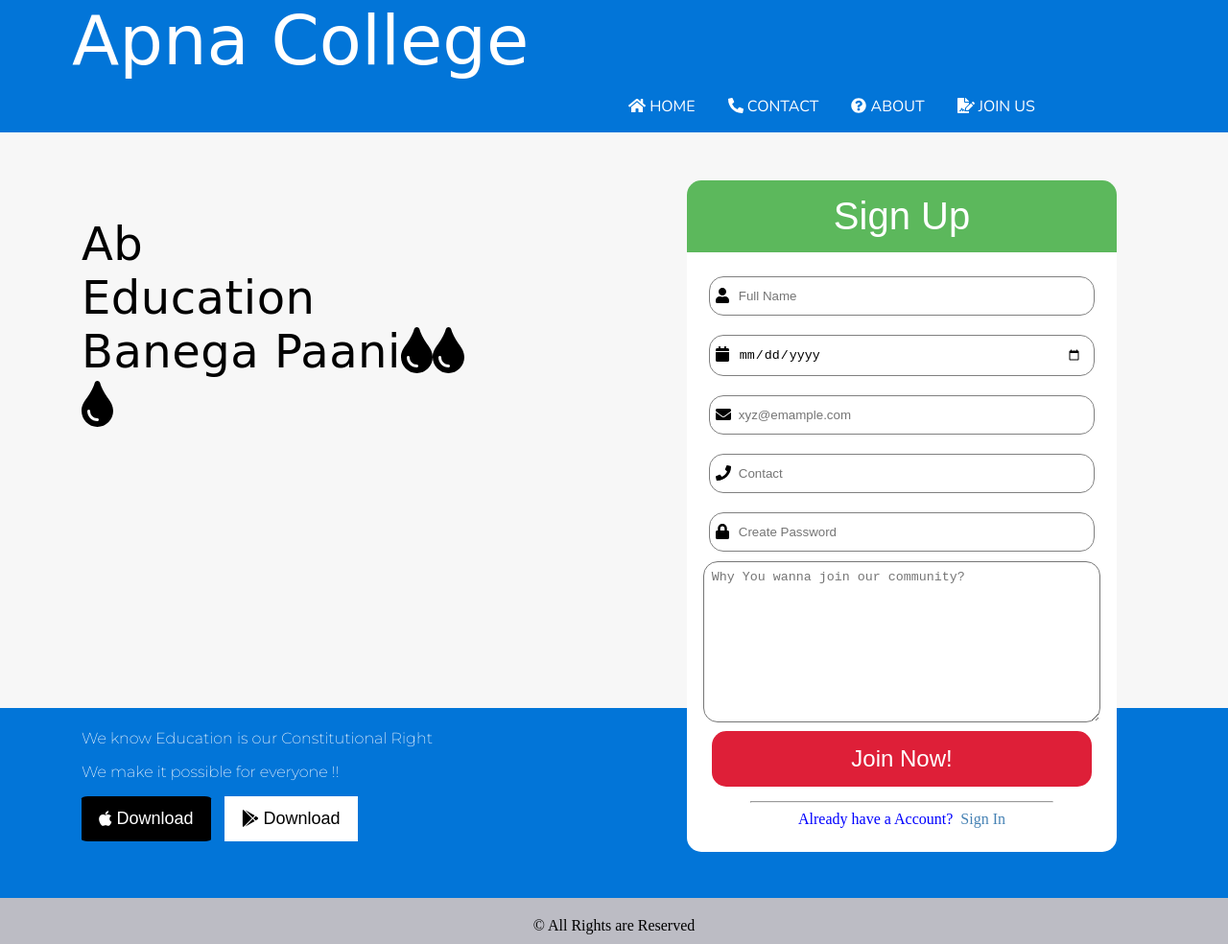
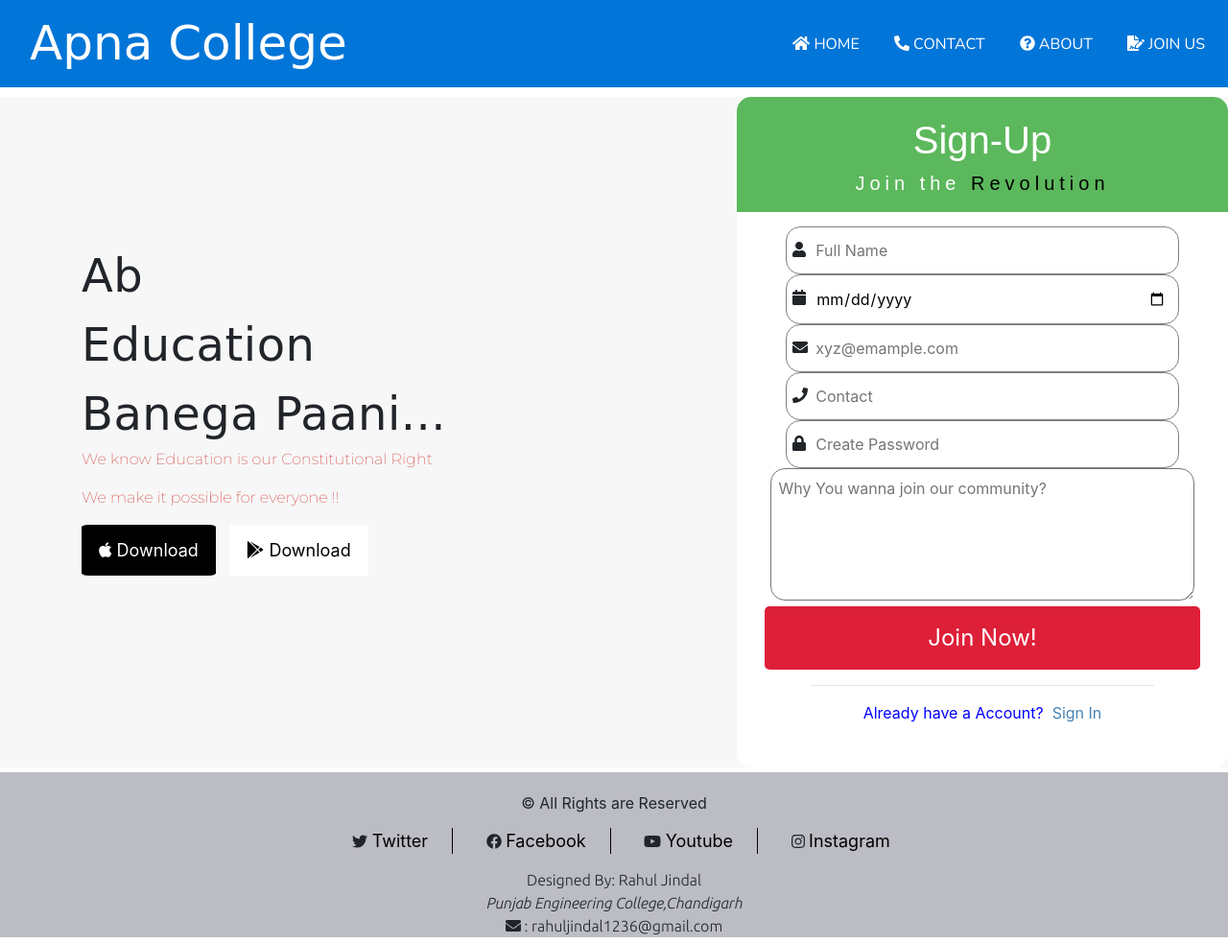
Before and after one commit to RahulJindal1236/Web-Development, a plain HTML site: page index.html in a window 1280 px wide. Shown: the top 984 px of the page at 96% size. Drawn offline with nearby package versions, Linux system fonts and the light colour scheme; a web font is replaced by a local one.

Commit message:
Added responsiveness

```diff
--- a/form.css
+++ b/form.css
@@ -3,36 +3,40 @@ body {
 }
 
 
+/* buttons*/
+
+input[type=submit] {
+    cursor: pointer;
+}
+
+
 /*Navbar CSS*/
 
-.nav {
+.navbar {
     background-color: #0275d8;
-    height: auto;
 }
 
-.title {
+.navbar-brand {
     font-family: 'East Sea Dokdo', cursive;
-    position: relative;
-    text-decoration: none;
-    font-size: 4.5rem;
     color: white;
-    padding: 15px 0 10px 75px;
 }
 
-.div-ul {
-    display: inline-block;
-    position: relative;
-    margin-left: 600px;
+.navbar-brand:hover {
+    font-size: 30px;
+    color: black;
 }
 
-.div-ul li {
-    display: inline-block;
+.nav-item {
+    margin-left: 20px;
+}
+
+.nav-item a {
     color: white;
-    margin: 0 15px 0 15px;
     font-family: 'Nunito', sans-serif;
 }
 
-.div-ul li:hover {
+.nav-link:hover {
+    color: black;
     text-decoration: underline;
     font-size: 1.2rem;
     font-weight: 500;
@@ -41,24 +45,44 @@ body {
 
 /*Middle Section CSS*/
 
+
+/*media query on middle section*/
+
+@media(max-width:900px) {
+    .content {
+        text-align: center;
+    }
+}
+
+@media(min-width:900px) {
+    .middle-section {
+        display: flex;
+    }
+    .content {
+        flex: 1;
+    }
+    .sign-up {
+        flex: 1;
+    }
+}
+
 .middle-section {
+    margin-top: 10px;
     background-color: #f7f7f7;
-    height: 600px;
+    margin-bottom: 5px;
+    justify-content: space-around;
 }
 
 .content {
-    display: inline-block;
-    width: 40%;
+    flex: 1.5;
+    padding-top: 150px;
     position: relative;
-    margin-bottom: 200px;
     height: auto;
 }
 
 .heading-div {
     position: relative;
-    ;
     margin-left: 85px;
-    margin-bottom: 310px;
 }
 
 .heading {
@@ -79,7 +103,7 @@ body {
 
 .description {
     font-family: 'Montserrat', sans-serif;
-    color: white;
+    color: #d9534f;
 }
 
 
@@ -107,12 +131,8 @@ body {
 /*sign up form*/
 
 .sign-up {
+    flex: 1;
     background-color: white;
-    width: 35%;
-    display: inline-block;
-    position: relative;
-    margin-top: 50px;
-    margin-left: 200px;
     border-radius: 15px;
 }
 
@@ -126,6 +146,17 @@ body {
     border-top-right-radius: 15px;
     margin-bottom: 15px;
     font-family: 'Palanquin', sans-serif;
+}
+
+#sign-up-title p {
+    font-size: 20px;
+    margin: 0;
+    padding: 0;
+    letter-spacing: 5px;
+}
+
+#sign-up-title p span {
+    color: black;
 }
 
 #already-sign-in {
@@ -149,13 +180,13 @@ body {
 }
 
 input {
+    margin-bottom: 10rem;
     width: 80%;
-    margin-top: 10px;
-    margin-bottom: 10px;
     padding: 12px;
     padding-left: 30px;
     border-radius: 15px;
     border: 1px solid grey;
+    outline: none;
 }
 
 form {
@@ -164,12 +195,12 @@ form {
 
 .form-icons {
     position: absolute;
-    margin-top: 22px;
+    margin-top: 12px;
     margin-left: 7px;
 }
 
 textarea {
-    width: 88.5%;
+    width: 86.5%;
     border-radius: 15px;
     padding: 0.5rem;
     margin-bottom: 5px;
@@ -182,22 +213,14 @@ textarea {
     border: none;
     font-size: 24px;
     color: white;
-    border-radius: 15px;
+    border-radius: 5px;
 }
 
 
 /*FOOTER SECTION*/
 
-#bottom {
-    width: 100%;
-    height: 200px;
-    background-color: #0275d8;
-    margin-bottom: 0;
-}
-
 footer {
     margin-top: 0;
-    height: 200px;
     background-color: #bcbcc4;
     text-align: center;
     margin: 0;
@@ -205,7 +228,6 @@ footer {
 
 #copyright {
     font-size: 1rem;
-    margin-top: -2px;
     padding-top: 20px;
     padding-bottom: 7px;
 }
@@ -244,3 +266,13 @@ footer p {
     font-size: 1rem;
     margin: 0;
 }
+
+
+/*Adding responsiveness to footer ul*/
+
+@media(max-width:640px) {
+    footer ul li {
+        display: block;
+        border: none;
+    }
+}
--- a/index.html
+++ b/index.html
@@ -7,6 +7,9 @@
     <link rel="shortcut icon" href="android-chrome-192x192.png" type="image/x-icon">
     <title>Sign Up Page</title>
     <link rel="stylesheet" href="form.css">
+
+    <!--Bootstrap link-->
+    <link rel="stylesheet" href="https://maxcdn.bootstrapcdn.com/bootstrap/4.0.0/css/bootstrap.min.css" integrity="sha384-Gn5384xqQ1aoWXA+058RXPxPg6fy4IWvTNh0E263XmFcJlSAwiGgFAW/dAiS6JXm" crossorigin="anonymous">
 
     <!--Fonts-->
     <link rel="preconnect" href="https://fonts.gstatic.com">
@@ -39,21 +42,31 @@
 
 <body>
 
-    <nav class="nav">
-        <a class="title" href="https://www.youtube.com/channel/UCBwmMxybNva6P_5VmxjzwqA">Apna College</a>
-        <div class="div-ul">
-            <ul>
-                <li>
-                    <i class="fas fa-home"></i> HOME
+    <nav class="navbar navbar-expand-lg ">
+        <a class="navbar-brand" style="font-size: 50px;padding: 0 0 0 15px;" href="https://www.youtube.com/channel/UCBwmMxybNva6P_5VmxjzwqA">Apna College</a>
+        <button class="navbar-toggler bg-secondary" type="button" data-toggle="collapse" data-target="#navbarTogglerDemo01" aria-controls="navbarTogglerDemo01" aria-expanded="false" aria-label="Toggle navigation">
+            <span class="navbar-toggler-icon"></span>
+          </button>
+        <div class="collapse navbar-collapse" id="navbarTogglerDemo01">
+            <ul class="navbar-nav ml-auto">
+                <li class="nav-item">
+                    <a href="#" class="nav-link"><i class="fas fa-home"></i> HOME</a>
+
                 </li>
-                <li>
-                    <i class="fas fa-phone-alt"></i> CONTACT
+                <li class="nav-item">
+                    <a href="#" class="nav-link">
+                        <i class="fas fa-phone-alt"></i> CONTACT
+                    </a>
                 </li>
-                <li>
-                    <i class="fas fa-question-circle"></i> ABOUT
+                <li class="nav-item">
+                    <a href="#" class="nav-link">
+                        <i class="fas fa-question-circle"></i> ABOUT
+                    </a>
                 </li>
-                <li>
-                    <i class="fas fa-file-signature"></i> JOIN US
+                <li class="nav-item">
+                    <a href="#" class="nav-link">
+                        <i class="fas fa-file-signature"></i> JOIN US
+                    </a>
                 </li>
             </ul>
         </div>
@@ -63,7 +76,7 @@
             <div class="heading-div">
                 <p class="heading">Ab </p>
                 <p class="heading">Education</p>
-                <p class="heading">Banega Paani<i class="fa fa-tint" aria-hidden="true"></i><i class="fa fa-tint" aria-hidden="true"></i><i class="fa fa-tint" aria-hidden="true"></i></p>
+                <p class="heading">Banega Paani...</p>
             </div>
             <div class="description-div">
                 <p class="description">We know Education is our Constitutional Right</p>
@@ -73,7 +86,10 @@
             </div>
         </div>
         <div class="sign-up">
-            <div id="sign-up-title">Sign Up</div>
+            <div id="sign-up-title">
+                Sign-Up
+                <p>Join the <span>Revolution</span></p>
+            </div>
             <div>
                 <form action="mailto:rahuljindal157@gmail.com" method="POST">
                     <div>
@@ -98,7 +114,7 @@
                         <input type="password" name="password" id="" placeholder="Create Password" required title="Password should contain atleast 3 numerals and 5 alphabets with one special character">
                     </div>
                     <div>
-                        <textarea name="reamrks" id="" cols="30" rows="10" required placeholder="Why You wanna join our community?"></textarea>
+                        <textarea name="reamrks" id="" cols="25" rows="5" required placeholder="Why You wanna join our community?"></textarea>
                     </div>
                     <div id="button">
                         <button type="submit">Join Now!</button>
@@ -111,10 +127,6 @@
                 </form>
             </div>
         </div>
-    </div>
-
-    <div id="bottom">
-
     </div>
     <footer>
         <p id="copyright">&copy; All Rights are Reserved</p>
@@ -143,6 +155,11 @@
         </div>
 
     </footer>
+
+    <!--bootstrap scripts-->
+    <script src="https://code.jquery.com/jquery-3.2.1.slim.min.js" integrity="sha384-KJ3o2DKtIkvYIK3UENzmM7KCkRr/rE9/Qpg6aAZGJwFDMVNA/GpGFF93hXpG5KkN" crossorigin="anonymous"></script>
+    <script src="https://cdnjs.cloudflare.com/ajax/libs/popper.js/1.12.9/umd/popper.min.js" integrity="sha384-ApNbgh9B+Y1QKtv3Rn7W3mgPxhU9K/ScQsAP7hUibX39j7fakFPskvXusvfa0b4Q" crossorigin="anonymous"></script>
+    <script src="https://maxcdn.bootstrapcdn.com/bootstrap/4.0.0/js/bootstrap.min.js" integrity="sha384-JZR6Spejh4U02d8jOt6vLEHfe/JQGiRRSQQxSfFWpi1MquVdAyjUar5+76PVCmYl" crossorigin="anonymous"></script>
     <!-- Scripts-->
     <script src="https://use.fontawesome.com/releases/v5.15.1/js/all.js" data-auto-replace-svg="nest"></script>
 </body>
```
